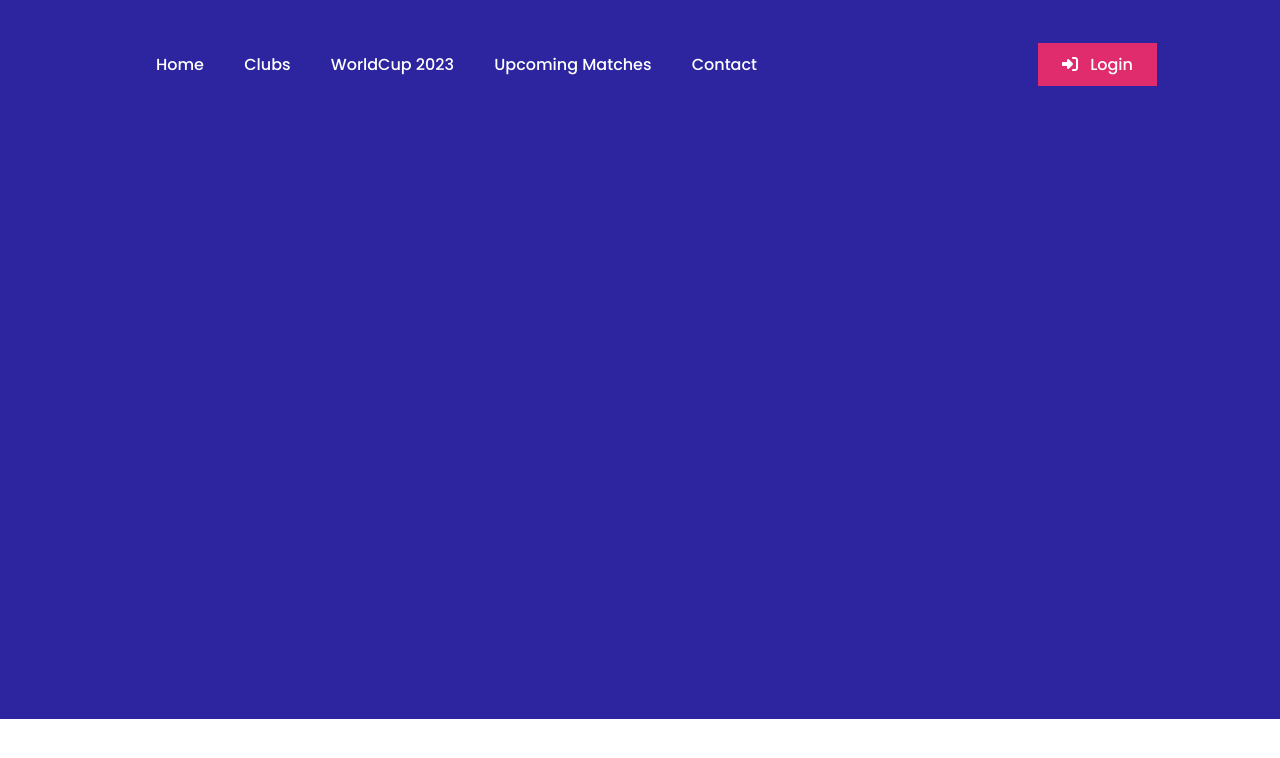
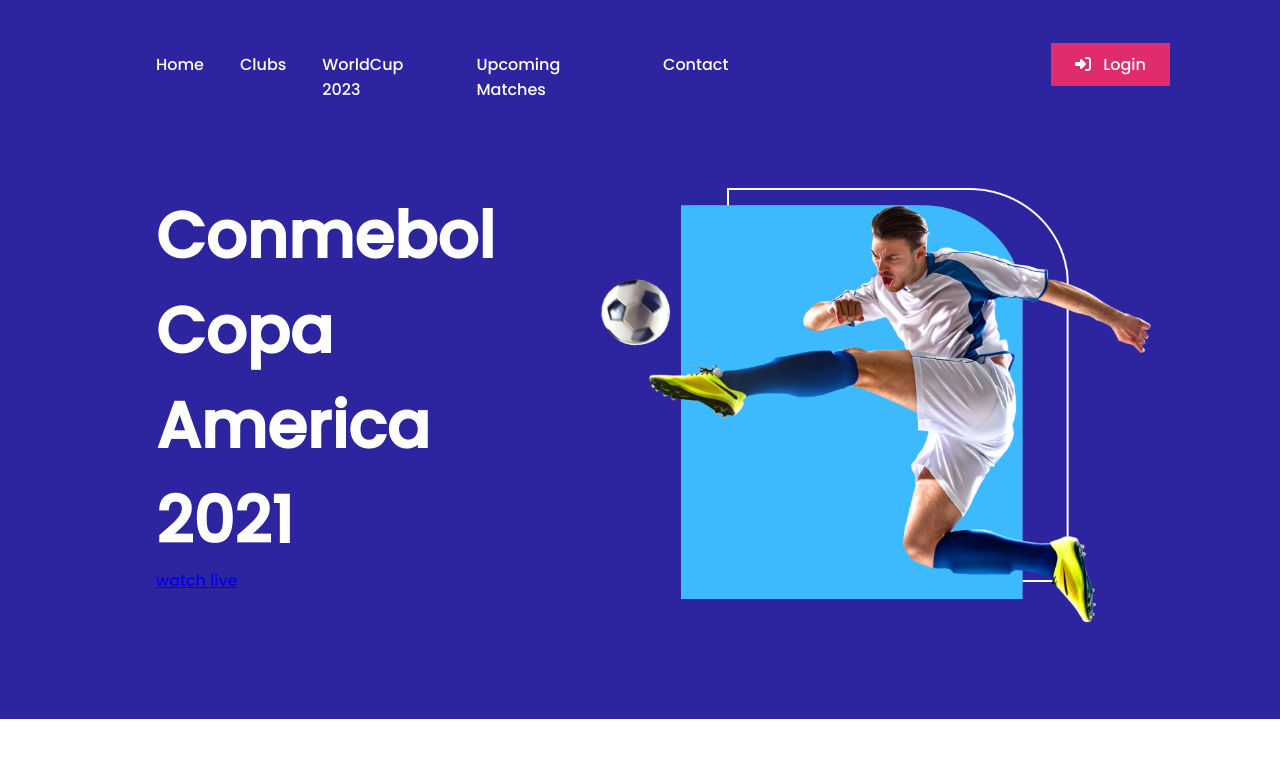
Before and after one commit to ronygit/responsive-football, a plain HTML site: page index.html in a window 1280 px wide. Drawn offline with Linux system fonts and the light colour scheme.

Commit message:
top section is in progress

```diff
--- a/index.html
+++ b/index.html
@@ -7,30 +7,36 @@
     <meta name="viewport" content="width=device-width, initial-scale=1.0">
     <link rel="shortcut icon" href="images/banner.png" type="image/x-icon">
     <title>Life is Football</title>
+    <script src="https://kit.fontawesome.com/4a7ecf9bc5.js" crossorigin="anonymous"></script>
     <link rel="stylesheet" href="styles/style.css">
-    <script src="https://kit.fontawesome.com/4a7ecf9bc5.js" crossorigin="anonymous"></script>
 
 </head>
 
 <body>
+    <!-- top navigation and banner -->
     <section class="top">
         <nav>
             <div class="links">
-                <a href="">Home</a>
-                <a href="">Clubs</a>
-                <a href="">WorldCup 2023</a>
-                <a href="">Upcoming Matches</a>
-                <a href="">Contact</a>
+                <a href="#">Home</a>
+                <a href="#">Clubs</a>
+                <a href="#">WorldCup 2023</a>
+                <a href="#">Upcoming Matches</a>
+                <a href="#">Contact</a>
             </div>
             <div class="login-button">
-                <a href="">
+                <a href="#">
                     <i class="fas fa-sign-in-alt" style="margin-right: 8px;"></i> Login
                 </a>
             </div>
         </nav>
         <header class="banner">
-            <div class="banner-title"></div>
-            <div class="banner-image"></div>
+            <div class="banner-info">
+                <div class="banner-title">Conmebol <br>Copa America <br>2021</div>
+                <div><a href="#">watch live</a></div>
+            </div>
+            <div class="banner-image"><img src="images/banner.png" alt=""></div>
+
+
         </header>
     </section>
 </body>
--- a/styles/style.css
+++ b/styles/style.css
@@ -15,6 +15,8 @@ section.top{
     height: 677px;
     padding: 42px 123px 0 156px;
     color: #FFFFFF;
+    display: grid;
+    grid-template-columns: 1fr;
 
 }
 
@@ -25,22 +27,50 @@ styles for all the top links
 nav{
     padding-top: 10px;
     display: grid;
-    grid-template-columns: 2fr 1fr;
+    grid-template-columns: 1.5fr 1fr;
+}
+
+nav .links {
+
+    display: flex;
 }
 
 nav .links a{
     color: #FFFFFF;
     text-decoration: none;
     margin-right:36px;
+    font-weight: 500;
 }
 
 nav .login-button{
     text-align: right;
 
 }
+
 nav .login-button a{
     color: #FFFFFF;
     text-decoration: none;
     background-color: #E02C6D;
     padding: 10px 24px;
 }
+
+/* styles for banner */
+.banner{
+    display: grid;
+    grid-template-columns: repeat(2,1fr);
+    column-gap: 102px;
+
+}
+.banner > .banner-info > .banner-title{
+    font-size: 4em;
+    font-weight: 700;
+}
+.banner-image  {
+    text-align: right;
+    padding-right: 17px ;
+}
+.banner-image img{
+    height: 438px;
+    width: 556px;
+
+}
```
